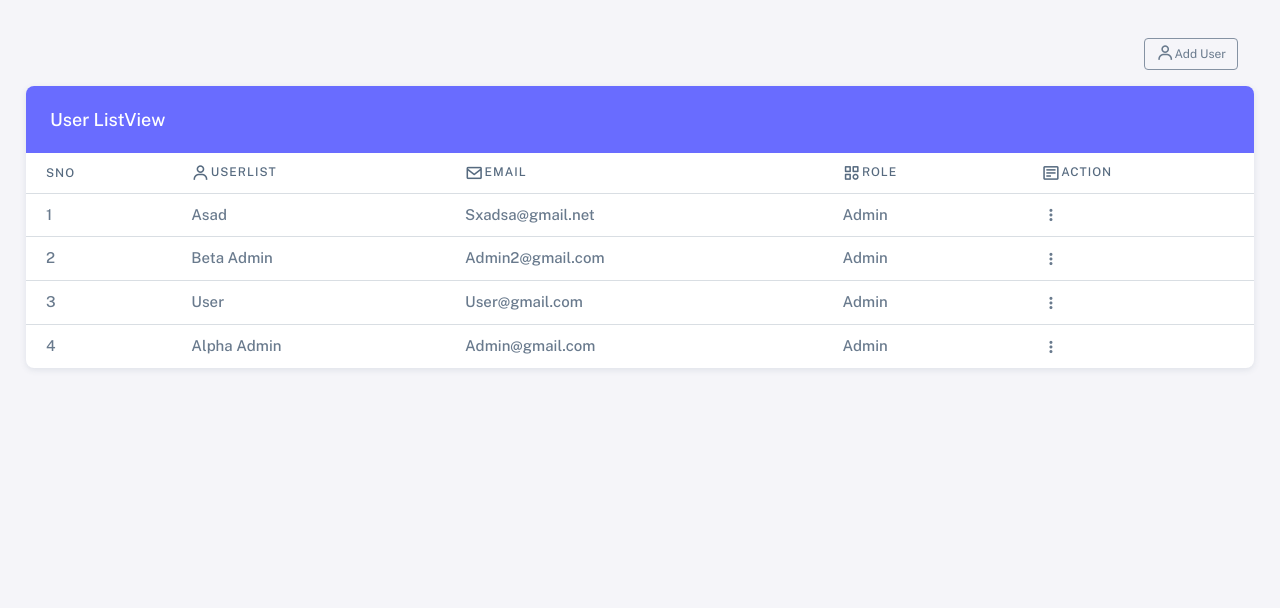
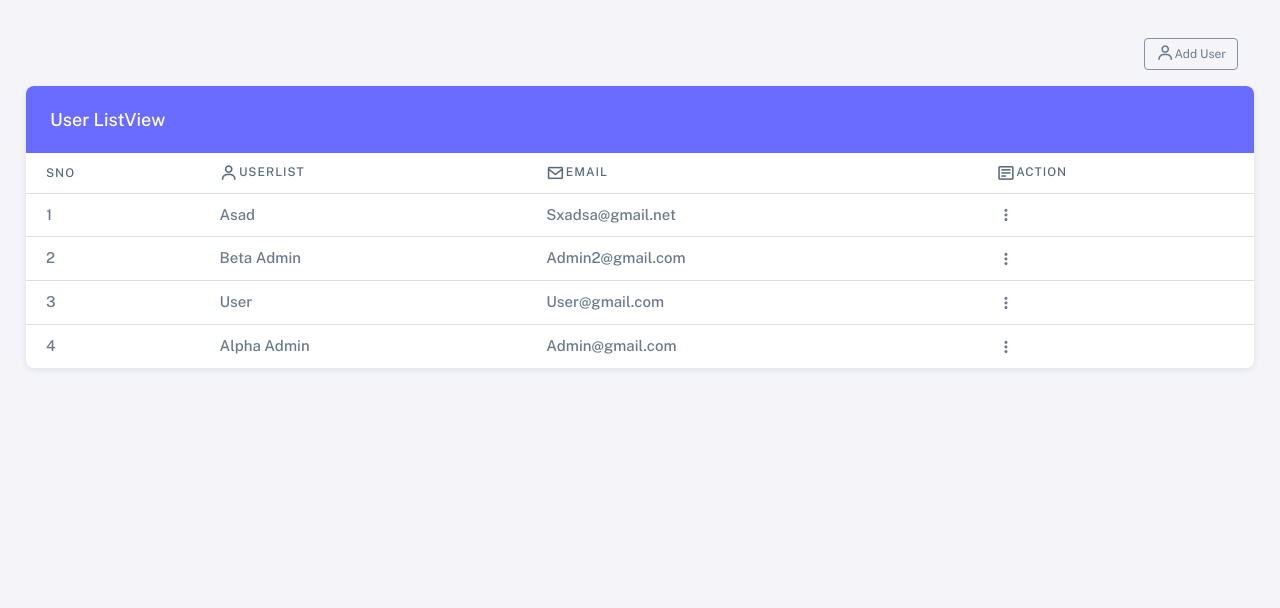
Before and after one commit to asadraza-69/domain, a PHP site: the page made by user_management.php in a window 1280 px wide. Shown: the part 125-733 px from the top of the page. Run offline with PHP 8.4, Linux system fonts and the light colour scheme; a user stored in the database is signed in; data comes from the database, SQL or seed files in the repository.

Commit message:
role remove

```diff
--- a/user_management.php
+++ b/user_management.php
@@ -194,7 +194,7 @@ if (!isset($_SESSION['user']) || $_SESSION['user']['role'] != 'admin') {
                                         <th>Sno</th>
                                         <th><i class='bx bx-user'></i>UserList</th>
                                         <th><i class='bx bx-envelope'></i>Email</th>
-                                        <th><i class='bx bx-category'></i>Role</th>
+                                        <!-- <th><i class='bx bx-category'></i>Role</th> -->
                                         <th><i class='bx bx-detail'></i>Action</th>
                                     </tr>
                                 </thead>
@@ -220,10 +220,7 @@ if (!isset($_SESSION['user']) || $_SESSION['user']['role'] != 'admin') {
                                                 <!-- <i class="bx bxl-angular bx-sm text-danger me-3"></i> -->
                                                 <span class="fw-medium"><?php echo  ucwords($row['email']) ?></span>
                                             </td>
-                                            <td>
-                                                <!-- <i class="bx bxl-angular bx-sm text-danger me-3"></i> -->
-                                                <span class="fw-medium"><?php echo ucwords($row['role']) ?></span>
-                                            </td>
+
                                             <td>
                                                 <div class="dropdown">
                                                     <button type="button" class="btn p-0 dropdown-toggle hide-arrow" data-bs-toggle="dropdown">
```
